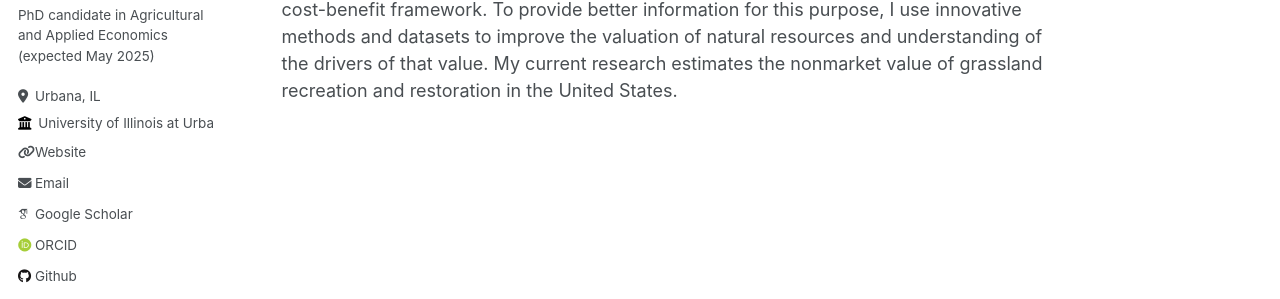
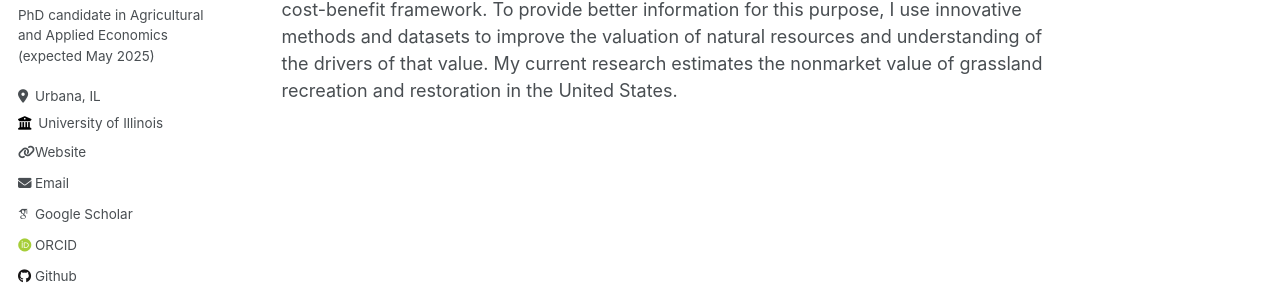
Before and after one commit to KayleeWells/KayleeWells.github.io, a Jekyll site: the page built from _pages/about.md, in a window 1280 px wide. Shown: the part 307-606 px from the top of the page. Built offline with Jekyll 4.4.1, drawn with Linux system fonts in a browser that asks for light colours; some web fonts are replaced.

Commit message:
Update _config.yml

```diff
--- a/_config.yml
+++ b/_config.yml
@@ -26,10 +26,9 @@ author:
   pronouns         : "She/Her"
   bio              : "PhD candidate in \nAgricultural and Applied Economics \n(expected May 2025)"
   location         : "Urbana, IL"
-  employer         : "University of Illinois at Urbana-Champaign"
+  employer         : "University of Illinois"
   uri              : "https://www.ace.illinois.edu/"
   email            : "kaylee.k.wells@gmail.com"
-  cv               : "CV_7_2024.pdf"
 
   # Academic websites
   googlescholar    : "https://scholar.google.com/citations?hl=en&view_op=list_works&gmla=AOAOcb2QW5Axa6ENNUMvsl85ADitZsJgx-wNEoWNRk37H8tYs5wE4mjiOkhnoElE8rxL9TXjqvUS6HUgGucouA&user=P8NJ5F4AAAAJ"
```
